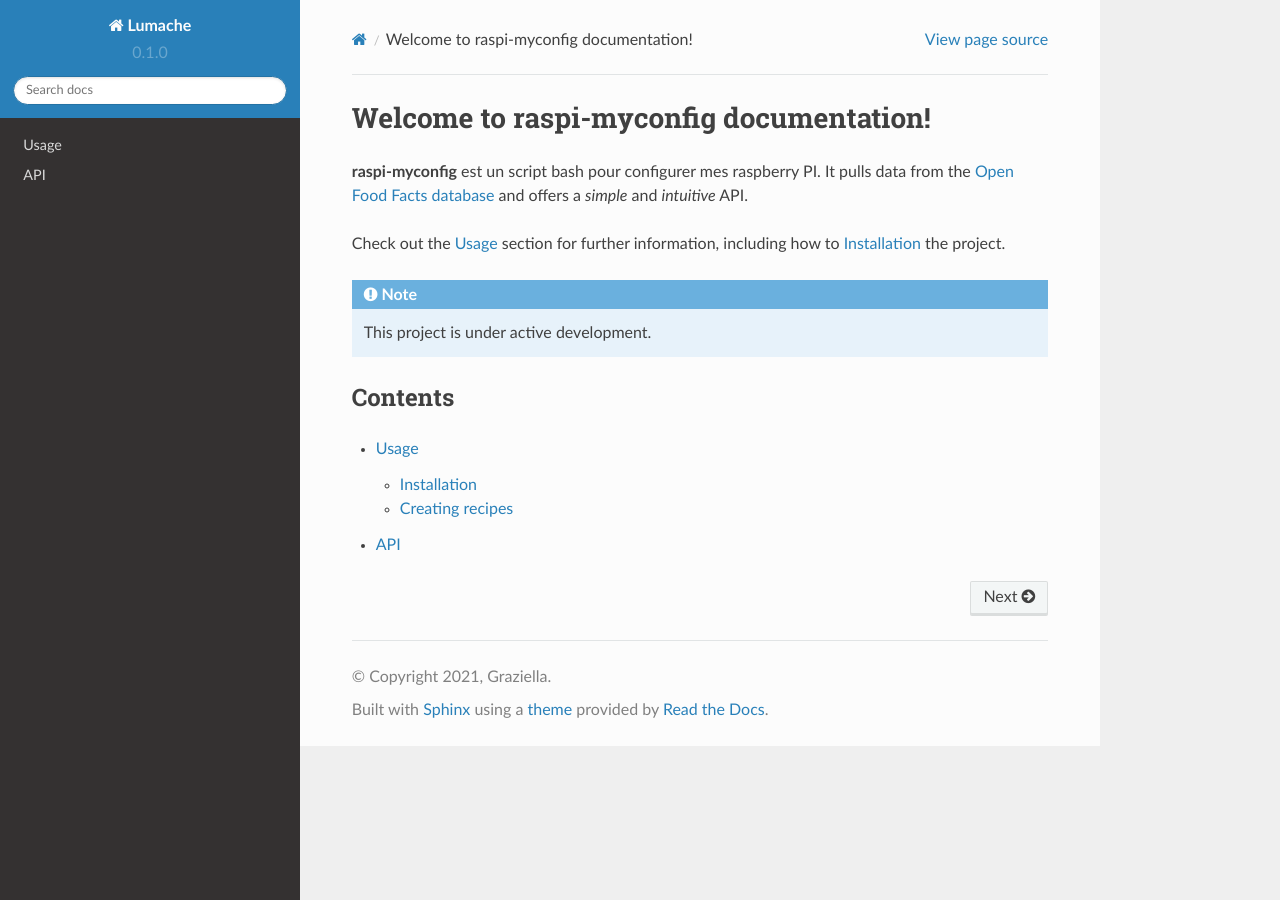
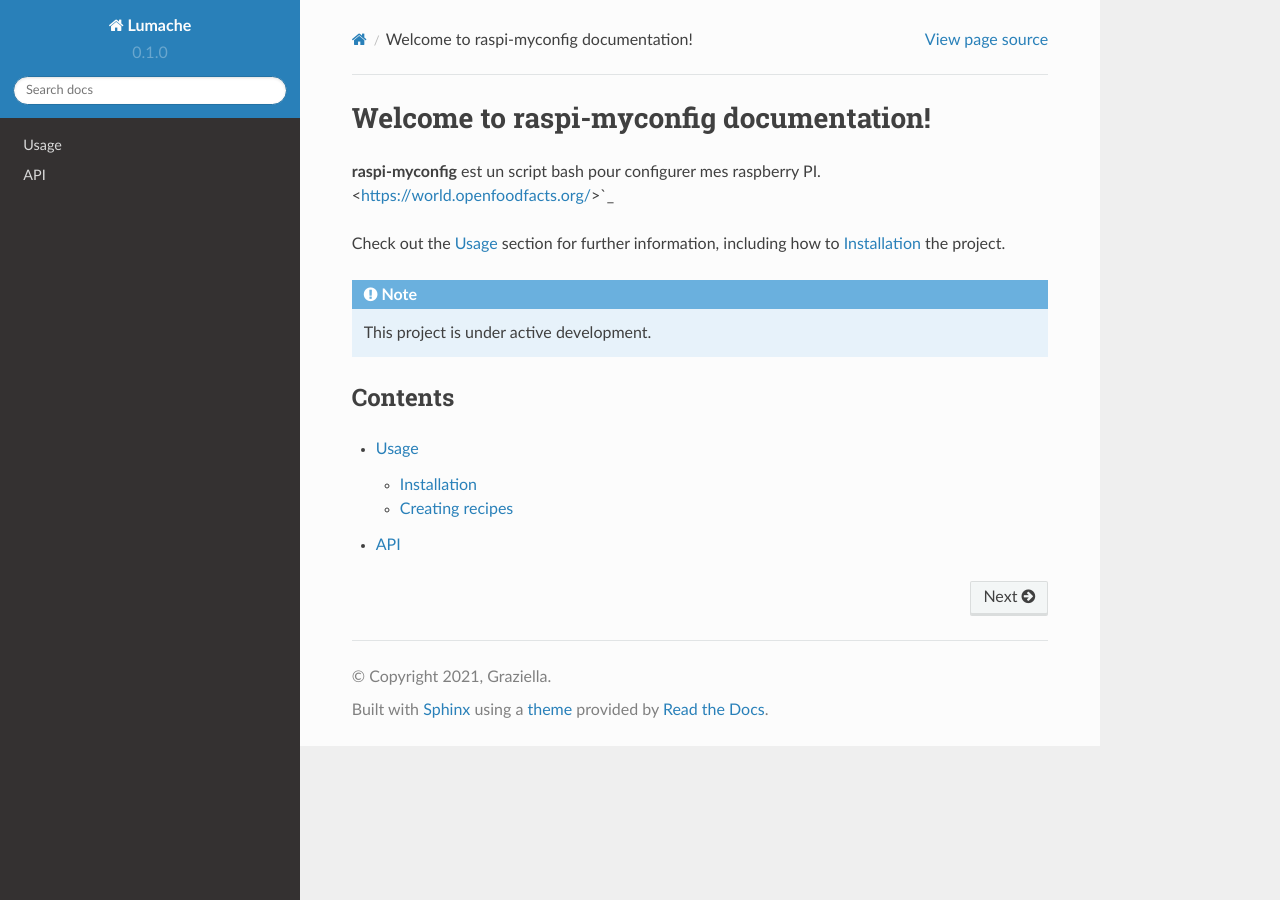
Before and after one commit to steneor/test_RDT, a Sphinx documentation site: the page built from docs/source/index.rst, in a window 1280 px wide. Built offline with Sphinx 7.4.7 and the Read the Docs theme 2.0.0, drawn with Linux system fonts in a browser that asks for light colours.

Commit message:
Update index.rst

```diff
--- a/docs/source/index.rst
+++ b/docs/source/index.rst
@@ -2,8 +2,8 @@ Welcome to raspi-myconfig documentation!
 ===================================
 
 **raspi-myconfig** est un script bash pour configurer mes raspberry PI.
-It pulls data from the `Open Food Facts database <https://world.openfoodfacts.org/>`_
-and offers a *simple* and *intuitive* API.
+<https://world.openfoodfacts.org/>`_
+
 
 Check out the :doc:`usage` section for further information, including
 how to :ref:`installation` the project.
```
